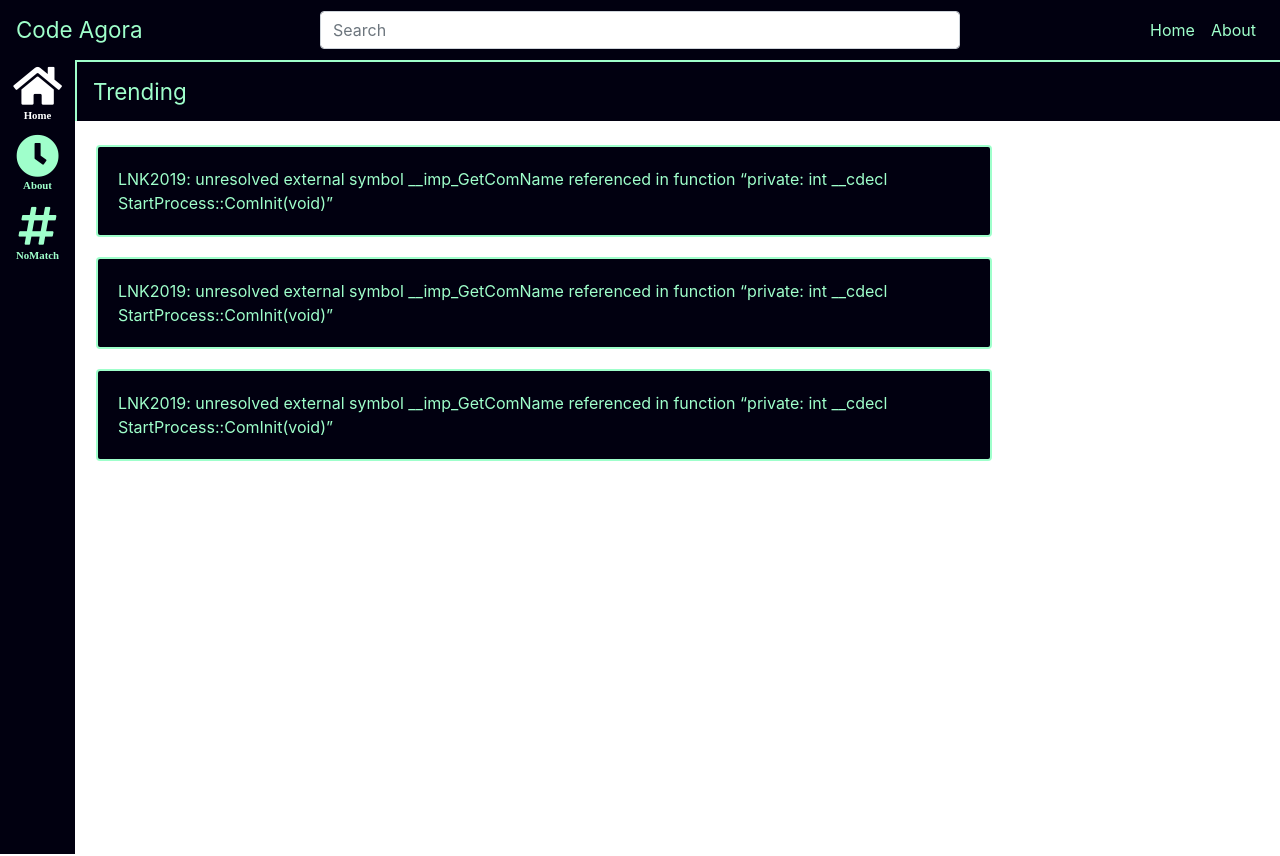
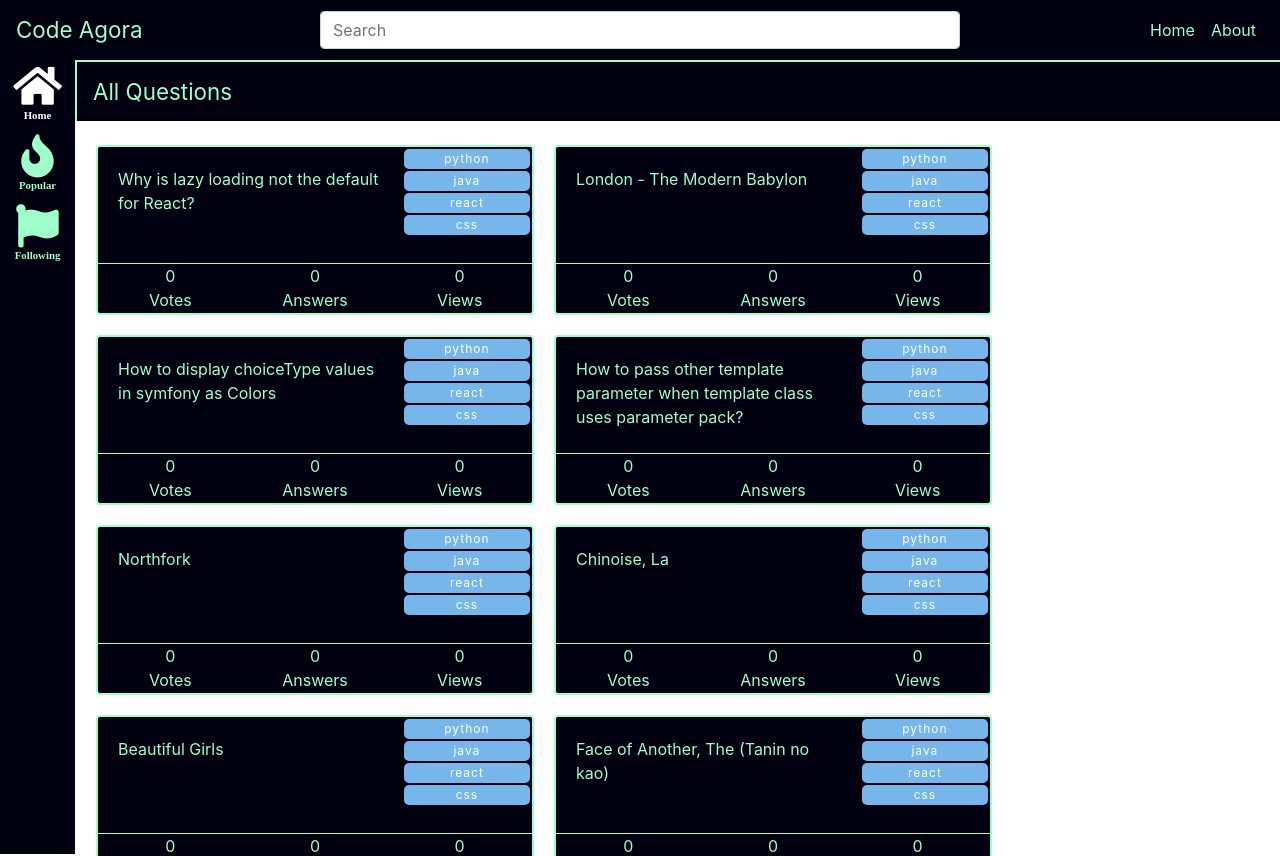
Before and after one commit to Code-Agora/Client-Agora-Client, a React (Create React App) app: page / in a window 1280 px wide. Shown: the top 856 px of the page. Before the commit the page ends 800 px from the top, so only its background shows below. Built offline with nearby package versions, Linux system fonts and the light colour scheme.

Commit message:
Filling question cards with data from a JSON file

```diff
--- a/src/App.js
+++ b/src/App.js
@@ -4,7 +4,7 @@ import '../node_modules/bootstrap/dist/css/bootstrap.min.css';
 import { NavigationBar } from './components/NavigationBar';
 import './App.css';
 import { Home } from './Home';
-import { About } from './About';
+import { Popular } from './Popular';
 import { NoMatch } from './NoMatch';
 import Sidebar from './components/Sidebar'; // A default import. Using { } means named import
 
@@ -22,7 +22,7 @@ function App() {
 
         <Switch>
           <Route exact path="/" component={Home} />
-          <Route path="/about" component={About} />
+          <Route path="/popular" component={Popular} />
           <Route component={NoMatch} />
         </Switch>
 
--- a/src/Home.js
+++ b/src/Home.js
@@ -9,8 +9,8 @@ const GridWrapper = styled.div`
   margin-left: 6em;
   margin-right: 6em;
   display: grid;
-  grid-template-columns: repeat(1, 1fr);  /* 2 columns, all equal in size */
-  grid-auto-rows: minmax(80px, auto);    /* rows are size of 100px minimum */
+  grid-template-columns: repeat(2, 1fr);  /* 2 columns, all equal in size */
+  grid-auto-rows: minmax(170px, auto);    /* rows are size of 100px minimum */
   grid-gap: 20px;
   width: 70%; /* Changes size of cells. Use background prop to see effect */
   /* background: red; */
@@ -23,36 +23,115 @@ const MyCard = styled(Card)`
   color: #9FFFCB;
 `;
 
+// This div contains 3 divs. Will be at very bottom of card. Will be full width of card
+const MainStatsRect = styled.div`
+  /*background: red;*/
+  display: grid;
+  grid-template-columns: 1fr 1fr 1fr;
+  grid-auto-rows: 50px;
+  text-align: center;
+  border-top: 1px solid #9FFFCB;
+  height: 30%;
+`;
+
+// Is a div inside of Card Body that holds all 3 stats (votes, answers, views)
+class Stats extends React.Component {
+  render() {
+    return (
+      <MainStatsRect>
+        <div> {/* div for the # of votes */}
+          0<br></br>Votes
+        </div>
+        <div> {/* div for the # of answers */}
+          0<br></br>Answers
+        </div>
+        <div> {/* div for the # of views */}
+          0<br></br>Views
+        </div>
+      </MainStatsRect>
+    );
+  }
+}
+
+const Tag = styled.div`
+    background: #77B6EA;
+    color: #69626D;
+    border-radius: 5px;
+    color: white;
+    padding: 1px;
+    margin: 2px 2px 2px 2px;
+    letter-spacing: 1px;
+    text-align: center;
+    cursor: pointer;
+    font-size: 12px;
+`;
+
+const StyledTagBody = styled.div`
+  /*background: green;*/
+  position: absolute; /* Only way I could get in correct position..a lil hacky */
+  left: 70%; /* Moves TagBody to right side of MyCard */
+  width: 30%; /* 20% width of MyCard */
+  height: 70%; /* 70% height of MyCard (Lines up with stats rect) */
+  margin-right: 10px;
+`;
+
+class TagBody extends React.Component {
+  render() {
+    return (
+      <StyledTagBody>
+        {/* Loop through and display tags here */}
+        <Tag>python</Tag>
+        <Tag>java</Tag>
+        <Tag>react</Tag>
+        <Tag>css</Tag>
+      </StyledTagBody>
+    );
+  }
+}
+
+class Questions extends React.Component {
+  constructor(props) {
+    super(props);
+    this.state = {
+      questions: require("./MOCK_DATA.json"), // Taking in entire array of questions data from JSON
+      activeSort: 'default', // On start, sort by default (all questions on site if no following)
+      options: ['default', 'popular', 'recent'],
+    }
+  }
+
+  // Render all of the questions based on information sent from backend
+  render() {
+    const { questions } = this.state;
+
+    return ( // <Questions> is returning multiple cards (having question data on them)
+      // Loop through questions data array
+      questions.map((q) => {
+        return (
+          <MyCard key={q.key}>
+            <Card.Body style={{ width: "70%" }}>
+              <Card.Text>
+                { q.title }
+              </Card.Text>
+            </Card.Body>
+            <TagBody></TagBody>
+            <Stats></Stats> {/* Should be all 3 stats (votes, answers, views) */}
+          </MyCard>
+        )
+      }
+
+      )
+    );
+  }
+}
+
 // Creates a functional component for us
 export const Home = (props) => (
     <React.Fragment>
-      <BottomNavbar title="Trending" />
+      <BottomNavbar title="All Questions" />
       <GridWrapper>
-        <MyCard>
-          <Card.Body>
-            <Card.Text>
-              LNK2019: unresolved external symbol __imp_GetComName referenced in function
-              “private: int __cdecl StartProcess::ComInit(void)”
-            </Card.Text>
-          </Card.Body>
-        </MyCard>
-        <MyCard>
-          <Card.Body>
-            <Card.Text>
-              LNK2019: unresolved external symbol __imp_GetComName referenced in function
-              “private: int __cdecl StartProcess::ComInit(void)”
-            </Card.Text>
-          </Card.Body>
-        </MyCard>
 
-        <MyCard>
-          <Card.Body>
-            <Card.Text>
-              LNK2019: unresolved external symbol __imp_GetComName referenced in function
-              “private: int __cdecl StartProcess::ComInit(void)”
-            </Card.Text>
-          </Card.Body>
-        </MyCard>
+        <Questions></Questions>
+
       </GridWrapper>
     </React.Fragment>
 )
--- /dev/null
+++ b/src/MOCK_DATA.json
@@ -0,0 +1,12 @@
+[
+  {"title":"Why is lazy loading not the default for React?","body":"Fusion of Right Toe Phalangeal Joint with Internal Fixation Device, Percutaneous Approach","user_name":"Scott","date":"7/23/2019", "key": 0},
+  {"title":"London - The Modern Babylon ","body":"Excision of Left Seminal Vesicle, Percutaneous Approach, Diagnostic","user_name":"Wesley","date":"11/16/2018", "key": 1},
+  {"title":"How to display choiceType values in symfony as Colors","body":"Removal of Monitoring Device from Trachea, Via Natural or Artificial Opening Endoscopic","user_name":"Dorice","date":"7/11/2019", "key": 2},
+  {"title":"How to pass other template parameter when template class uses parameter pack?","body":"Destruction of Thoracolumbar Vertebral Joint, Percutaneous Endoscopic Approach","user_name":"Gwendolen","date":"4/13/2019", "key": 3},
+  {"title":"Northfork","body":"Monaural Hearing Aid Assessment using Sound Field / Booth","user_name":"Gerhardine","date":"9/3/2019", "key": 4},
+  {"title":"Chinoise, La","body":"Low Dose Rate (LDR) Brachytherapy of Bone Marrow using Cesium 137 (Cs-137)","user_name":"Frederique","date":"6/21/2019", "key": 5},
+  {"title":"Beautiful Girls","body":"Repair Right Lower Lobe Bronchus, Via Natural or Artificial Opening Endoscopic","user_name":"Fidole","date":"2/24/2019", "key": 6},
+  {"title":"Face of Another, The (Tanin no kao)","body":"Excision of Right Thumb Phalanx, Open Approach","user_name":"Caitlin","date":"7/23/2019", "key": 7},
+  {"title":"Bliss","body":"High Dose Rate (HDR) Brachytherapy of Head and Neck using Cesium 137 (Cs-137)","user_name":"Berkley","date":"10/26/2019", "key": 8},
+  {"title":"That's What I Am","body":"Removal of Drainage Device from Endocrine Gland, Open Approach","user_name":"Ariel","date":"3/19/2019", "key": 9}
+]
--- a/src/About.js
+++ b/src/Popular.js
@@ -18,9 +18,9 @@ const MyCard = styled(Card)`
 `;
 
 // Creates a functional component for us
-export const About = () => (
+export const Popular = () => (
   <React.Fragment>
-    <BottomNavbar title="About" />
+    <BottomNavbar title="Popular" />
     <GridWrapper>
       <MyCard>
         <Card.Body>
--- a/src/components/Sidebar.js
+++ b/src/components/Sidebar.js
@@ -25,19 +25,19 @@ class SideNav extends React.Component {
         {
           path: '/', /* path is used as id to check which NavItem is active basically */
           name: 'Home',
-          css: 'fa fa-fw fa-home',
+          css: 'fas fa-home',
           key: 1 /* Key is required, else console throws error. Does this please you Mr. Browser?! */
         },
         {
-          path: '/about',
-          name: 'About',
-          css: 'fa fa-fw fa-clock',
+          path: '/popular',
+          name: 'Popular',
+          css: 'fas fa-fire',
           key: 2
         },
         {
           path: '/NoMatch',
-          name: 'NoMatch',
-          css: 'fas fa-hashtag',
+          name: 'Following',
+          css: 'fas fa-flag',
           key: 3
         },
       ]
```
